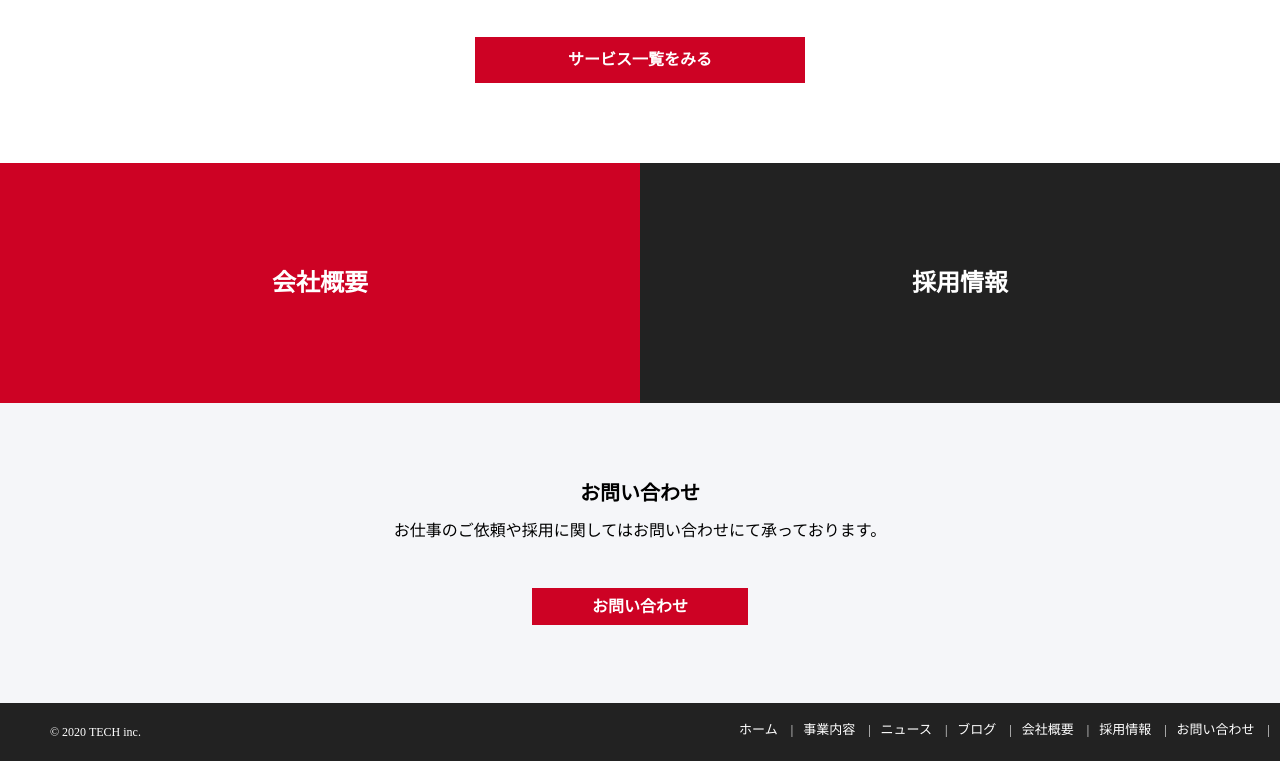
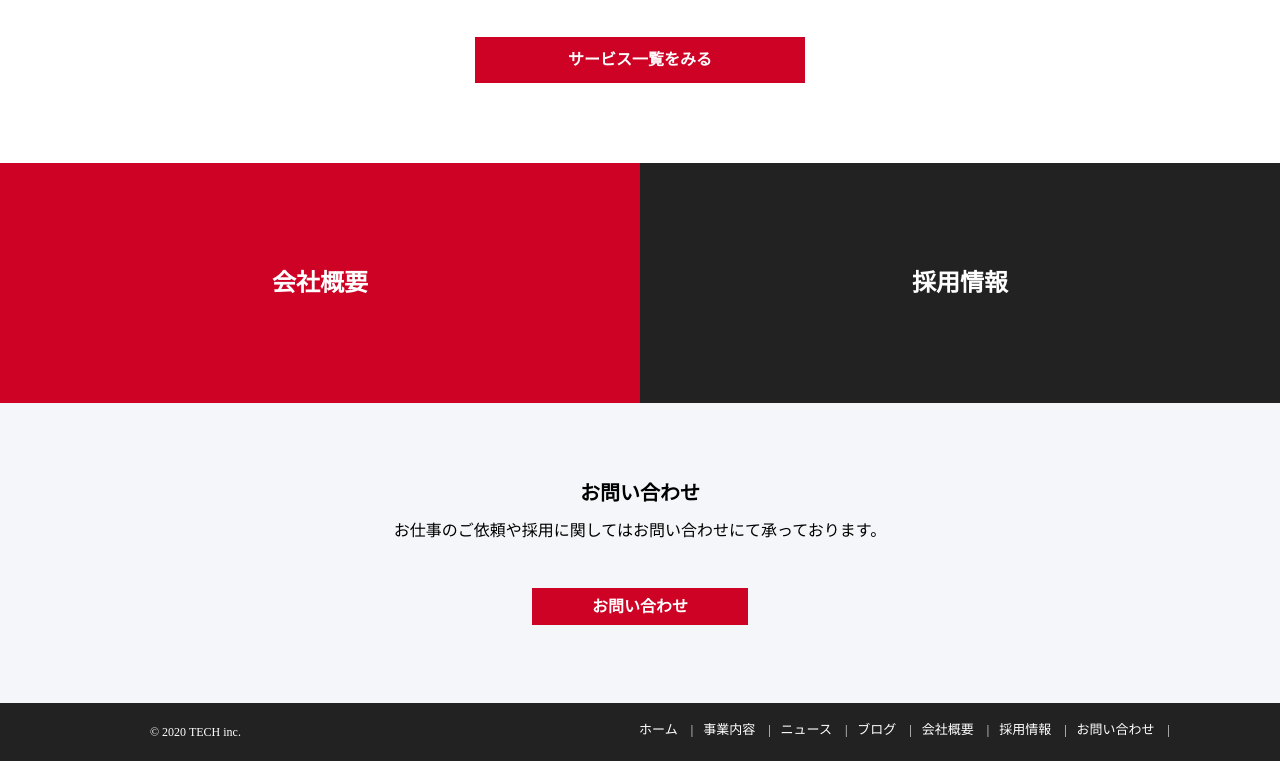
Before and after one commit to junko0126/20210326_hayashi, a plain HTML site: page index.html in a window 1280 px wide. Shown: the part 2862-3623 px from the top of the page. Drawn offline with Linux system fonts and the light colour scheme.

Commit message:
wrapのwidth修正

```diff
--- a/css/blog.css
+++ b/css/blog.css
@@ -126,6 +126,7 @@
 }
 
 .wrap {
+  width: 1080px;
   margin: 0 auto;
 }
 
--- a/css/company.css
+++ b/css/company.css
@@ -130,6 +130,7 @@
 }
 
 .wrap {
+  width: 1080px;
   margin: 0 auto;
 }
 
--- a/css/contact.css
+++ b/css/contact.css
@@ -119,6 +119,7 @@
 }
 
 .wrap {
+  width: 1080px;
   margin: 0 auto;
 }
 
--- a/css/index.css
+++ b/css/index.css
@@ -340,6 +340,7 @@
 }
 
 .wrap {
+  width: 1080px;
   margin: 0 auto;
 }
 
--- a/css/news.css
+++ b/css/news.css
@@ -141,6 +141,7 @@
 }
 
 .wrap {
+  width: 1080px;
   margin: 0 auto;
 }
 
--- a/css/recruit.css
+++ b/css/recruit.css
@@ -141,6 +141,7 @@
 }
 
 .wrap {
+  width: 1080px;
   margin: 0 auto;
 }
 
--- a/css/service.css
+++ b/css/service.css
@@ -132,6 +132,7 @@
 }
 
 .wrap {
+  width: 1080px;
   margin: 0 auto;
 }
 
```
